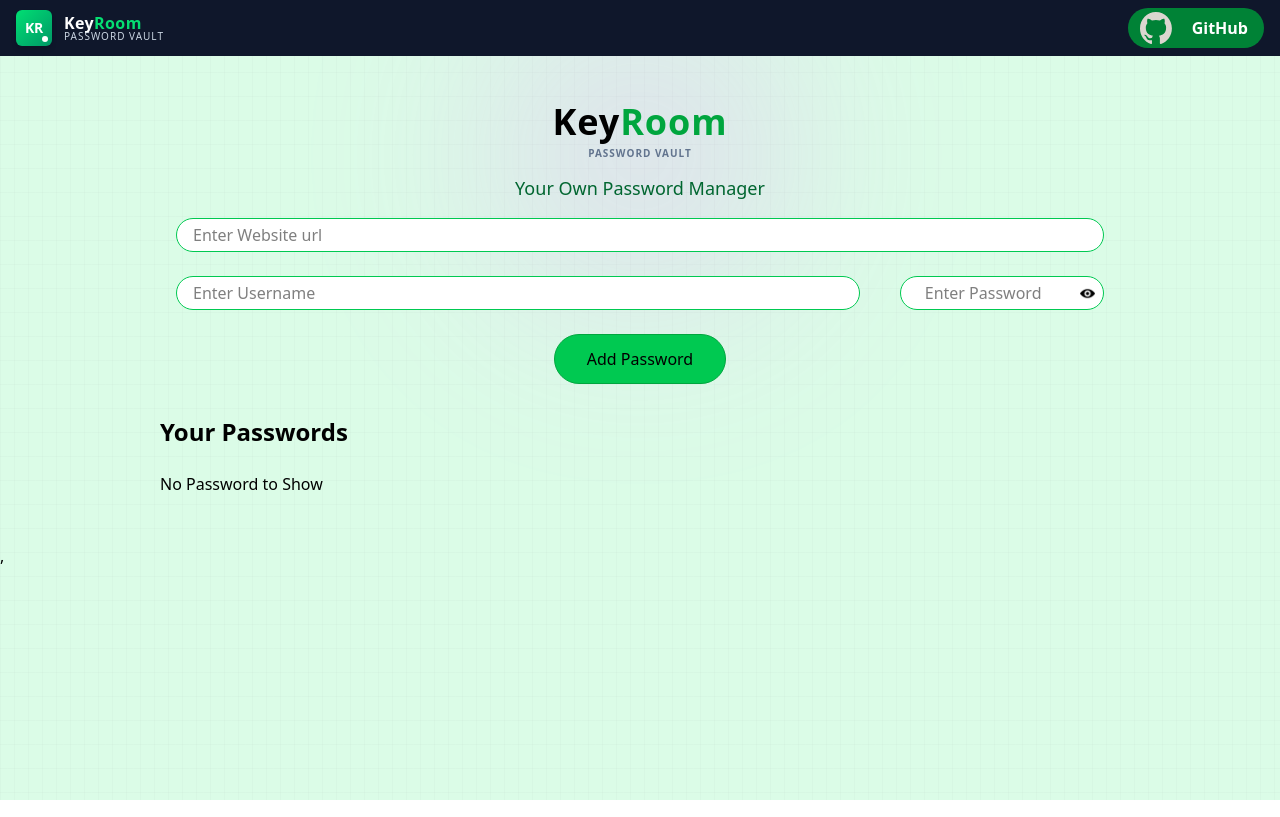
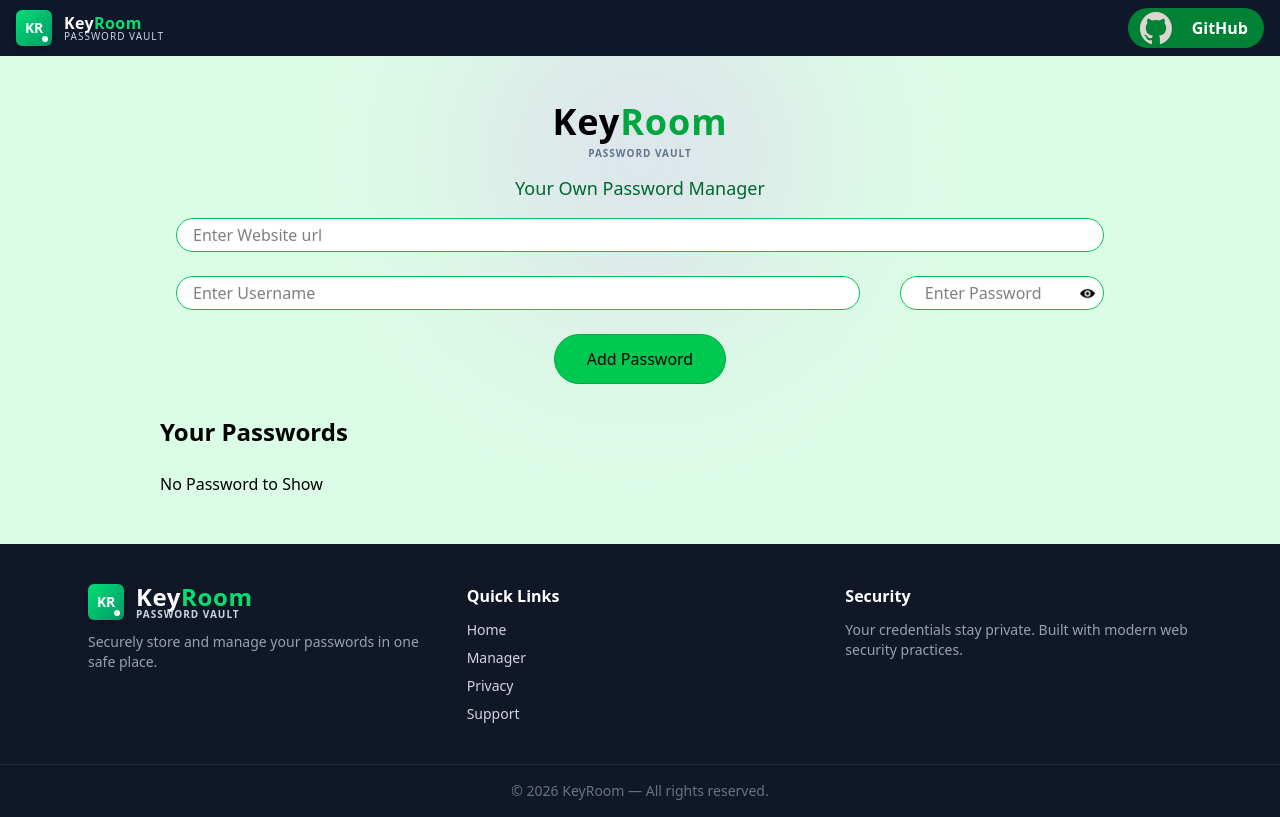
Before and after one commit to devmashud/KeyRoom-Password-Manager, a React (Vite) app: page / in a window 1280 px wide. Built offline with nearby package versions, Linux system fonts and the light colour scheme; some icons are missing.

Commit message:
footer component add and ui polish

```diff
--- a/src/App.jsx
+++ b/src/App.jsx
@@ -3,29 +3,35 @@ import './App.css'
 import Navbar from './components/Navbar'
 import Manager from './components/Manager'
 import { Routes, Route } from 'react-router-dom'
+import Footer from './components/Footer'
 // import About from './routes/About'
 // import About from '../pages/About'
 
 function App() {
-  const [count, setCount] = useState(0)
+  return (
+    <div className="min-h-screen flex flex-col relative mb-[-20px]">
 
-  return (
+      {/* GLOBAL BACKGROUND */}
+      <div className="absolute inset-0 -z-10 w-full bg-green-100
+        bg-[linear-gradient(to_right,#8080800a_1px,transparent_1px),
+             linear-gradient(to_bottom,#8080800a_1px,transparent_1px)]
+        bg-[size:14px_24px]">
+        <div className="absolute left-0 right-0 top-0 m-auto
+          h-[310px] w-[310px] rounded-full
+          bg-fuchsia-400 opacity-20 blur-[100px]" />
+      </div>
 
-    <>
-    <Routes>
+      <Navbar />
 
-      <Route path="/" element={
-        <>
-          <Navbar />
-          <Manager />
-        </>
-      } />
+      <main className="flex-1">
+        <Routes>
+          <Route path="/" element={<Manager />} />
+        </Routes>
+      </main>
 
+      <Footer />
 
-      {/* <Route path="/about" element={<About />} /> */}
-
-    </Routes>
-    </>
+    </div>
   )
 }
 
--- /dev/null
+++ b/src/components/Footer.jsx
@@ -0,0 +1,47 @@
+import React from 'react'
+import Logo from './Logo'
+
+function Footer() {
+  return (
+    <footer className="bg-gray-900 text-gray-300 mb-[-5px] ">
+  <div className="max-w-6xl mx-auto px-6 py-10 grid md:grid-cols-3 gap-8">
+
+    {/* Brand */}
+    <div>
+      <h2 className="text-2xl font-bold text-white"><Logo/></h2>
+      <p className="mt-3 text-sm text-gray-400">
+        Securely store and manage your passwords in one safe place.
+      </p>
+    </div>
+
+    {/* Links */}
+    <div>
+      <h3 className="text-white font-semibold mb-3">Quick Links</h3>
+      <ul className="space-y-2 text-sm">
+        <li><a href="/" className="hover:text-amber-400 transition">Home</a></li>
+        <li><a href="/about" className="hover:text-amber-400 transition">Manager</a></li>
+        <li><a href="#" className="hover:text-amber-400 transition">Privacy</a></li>
+        <li><a href="#" className="hover:text-amber-400 transition">Support</a></li>
+      </ul>
+    </div>
+
+    {/* Info */}
+    <div>
+      <h3 className="text-white font-semibold mb-3">Security</h3>
+      <p className="text-sm text-gray-400">
+        Your credentials stay private. Built with modern web security practices.
+      </p>
+    </div>
+
+  </div>
+
+  {/* Bottom bar */}
+  <div className="border-t border-gray-800 text-center py-4 text-sm text-gray-500">
+    © {new Date().getFullYear()} KeyRoom — All rights reserved.
+  </div>
+</footer>
+
+  )
+}
+
+export default Footer
--- a/src/components/Manager.jsx
+++ b/src/components/Manager.jsx
@@ -41,11 +41,9 @@ function Manager() {
 
   return (
     <>
-      <div className="absolute inset-0 -z-10 h-full w-full bg-green-100 bg-[linear-gradient(to_right,#8080800a_1px,transparent_1px),linear-gradient(to_bottom,#8080800a_1px,transparent_1px)] bg-[size:14px_24px]">
-        <div className="absolute left-0 right-0 top-0 -z-10 m-auto h-[310px] w-[310px] rounded-full bg-fuchsia-400 opacity-20 blur-[100px]"></div>
-      </div>
 
-      <div className="  mycontainer  px-40 ">
+
+      <div className="  mycontainer px-40 py-10">
         <div className="  flex justify-center gap-10 m-2">
           <h1 className="text-4xl  font-bold text-center justify-center ">
             <div className="flex flex-col leading-none">
@@ -121,7 +119,7 @@ function Manager() {
           </button>
         </div>
 
-        <div className="passwords ">
+        <div className="passwords  ">
           <h2 className="text-2xl font-bold py-4">Your Passwords</h2>
 
           {passwordArray.length === 0 && (
```
